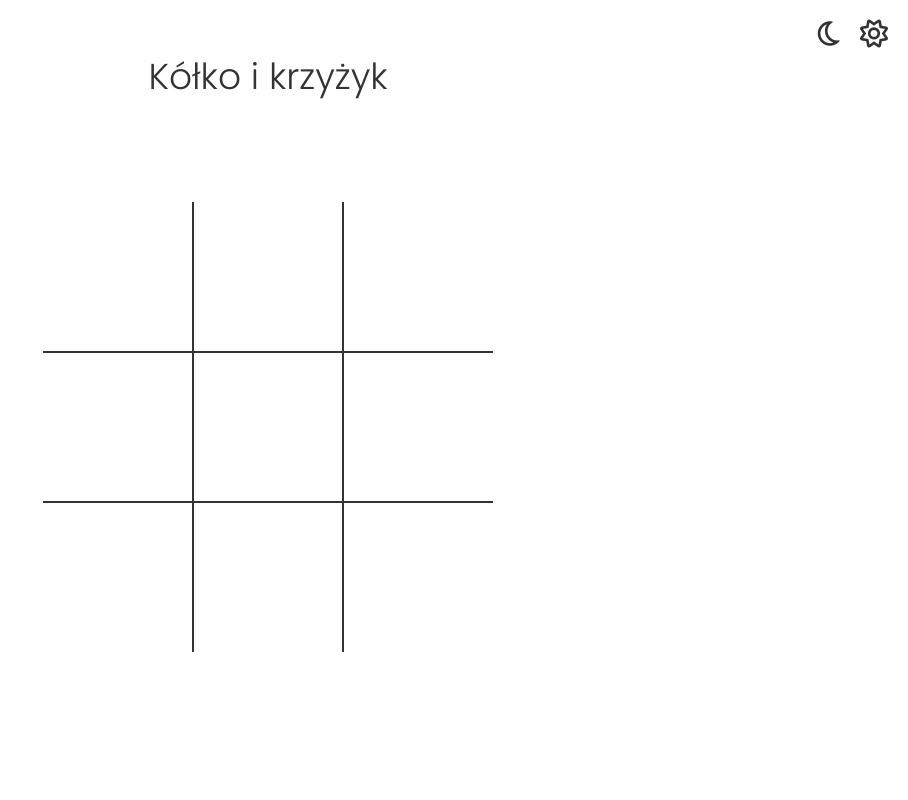
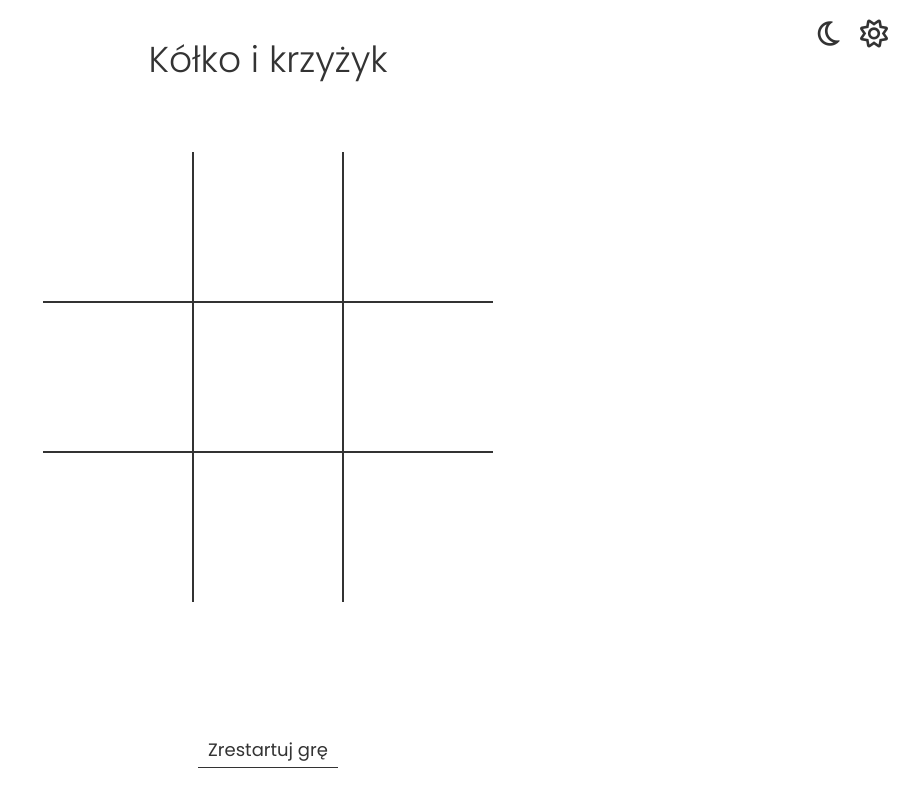
Before and after one commit to matibox/tic-tac-toe, a website: page index.html in a window 1280 px wide. Shown: the whole page, without its empty margins (372-1280 px from the left). Drawn offline with Linux system fonts and the light colour scheme.

Commit message:
Added restart button

```diff
--- a/index.html
+++ b/index.html
@@ -34,6 +34,7 @@
             <div class="cell" id="9"></div>
         </div>
         <p class="move"></p>
+        <button class="game-restart">Zrestartuj grę</button>
     </main>
     <script src="./app.js"></script>
 </body>
--- a/main.css
+++ b/main.css
@@ -131,3 +131,40 @@ main {
 .dark > .mode-wrapper > .mode-icon {
     color: #fff;
 }
+
+.dark > .game-restart {
+    color: #fff;
+}
+
+.dark > .game-restart::after {
+    background-color: #fff;
+}
+
+.game-restart {
+    outline: none;
+    border: none;
+    background-color: transparent;
+    padding: 5px 10px;
+    font-family: inherit;
+    font-weight: inherit;
+    font-size: 18px;
+    cursor: pointer;
+    position: relative;
+    color: #333;
+    transition: all 0.4s ease;
+}
+
+.game-restart::after {
+    position: absolute;
+    content: '';
+    left: 0;
+    bottom: 0;
+    width: 100%;
+    height: 1px;
+    background-color: #333;
+    transition: all 0.4s ease;
+}
+
+.game-restart:hover::after {
+    width: 0%;
+}
```
